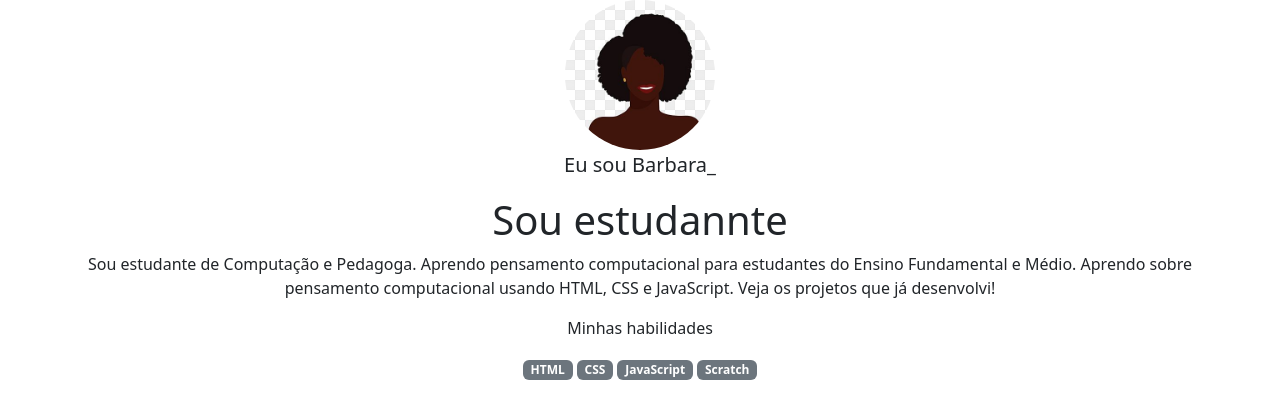
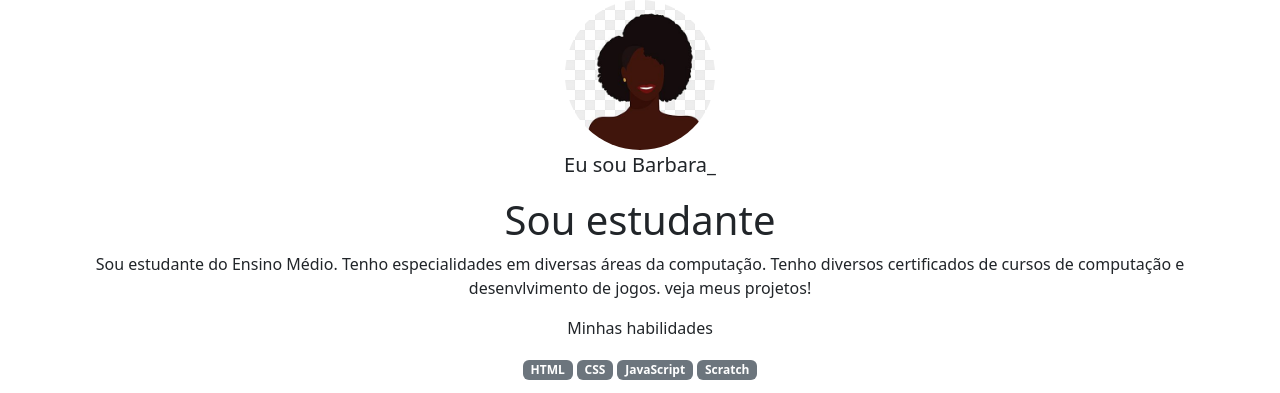
Before and after one commit to B4rbar4/portifolio, a plain HTML site: page index.html in a window 1280 px wide. Shown: the top 393 px of the page. Drawn offline with nearby package versions, Linux system fonts and the light colour scheme.

Commit message:
Update index.html

```diff
--- a/index.html
+++ b/index.html
@@ -13,10 +13,10 @@
     <header class="container text-center">
         <img src="img/imgavatar-perfil.png.jpg" alt="avatar da Barbara" class="rounded-circle" width="150" height="150" srcset="">
         <p class="lead">Eu sou Barbara_</p>
-        <h1>Sou estudannte</h1>
-        <p>Sou estudante de Computação e Pedagoga. Aprendo pensamento computacional para estudantes do Ensino
-            Fundamental e Médio. Aprendo sobre pensamento computacional usando HTML, CSS e JavaScript. Veja os projetos
-            que já desenvolvi!</p>
+        <h1>Sou estudante</h1>
+        <p>Sou estudante do Ensino Médio. Tenho especialidades em diversas áreas da computação.
+        Tenho diversos certificados de cursos de computação e desenvlvimento de jogos.
+        veja meus projetos! </p>
         <p>Minhas habilidades</p>
         <div>
             <p class="badge bg-secondary">HTML</p>
```
